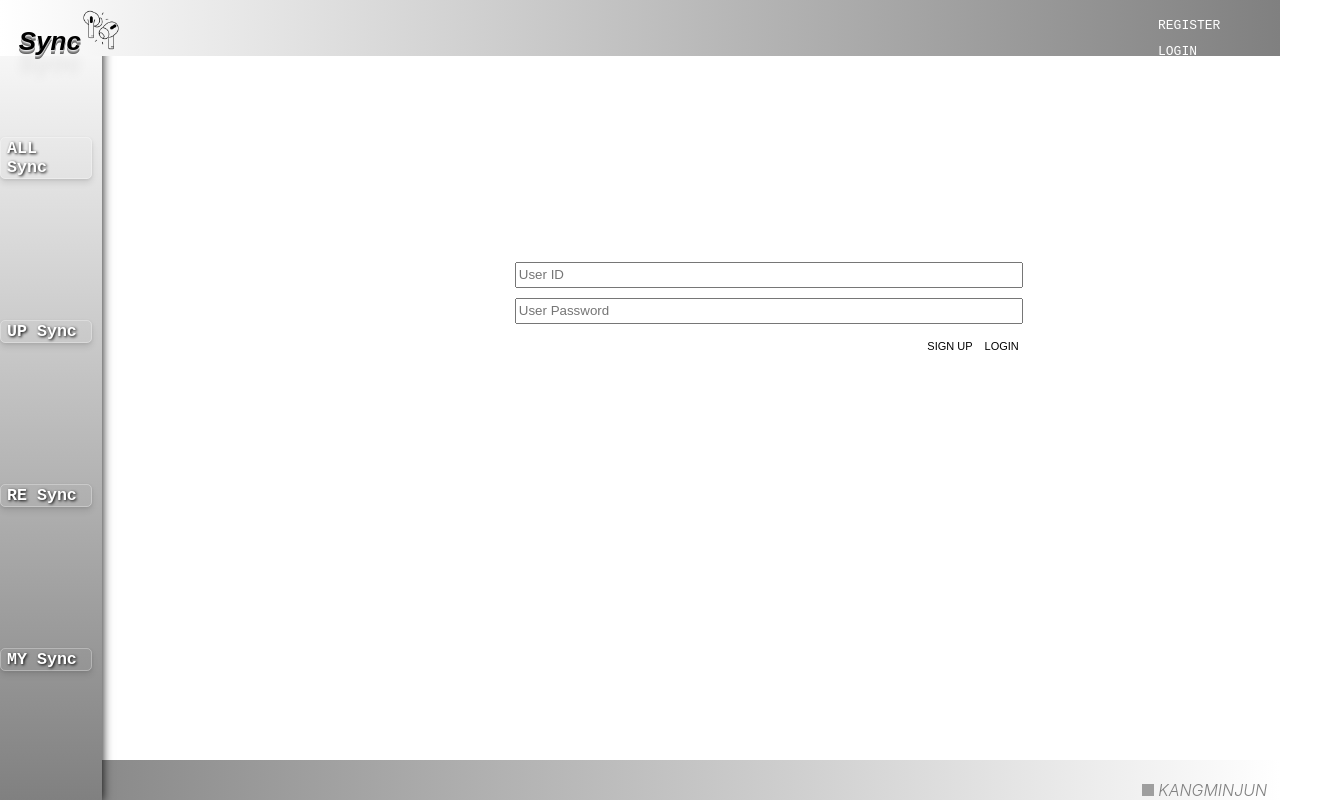
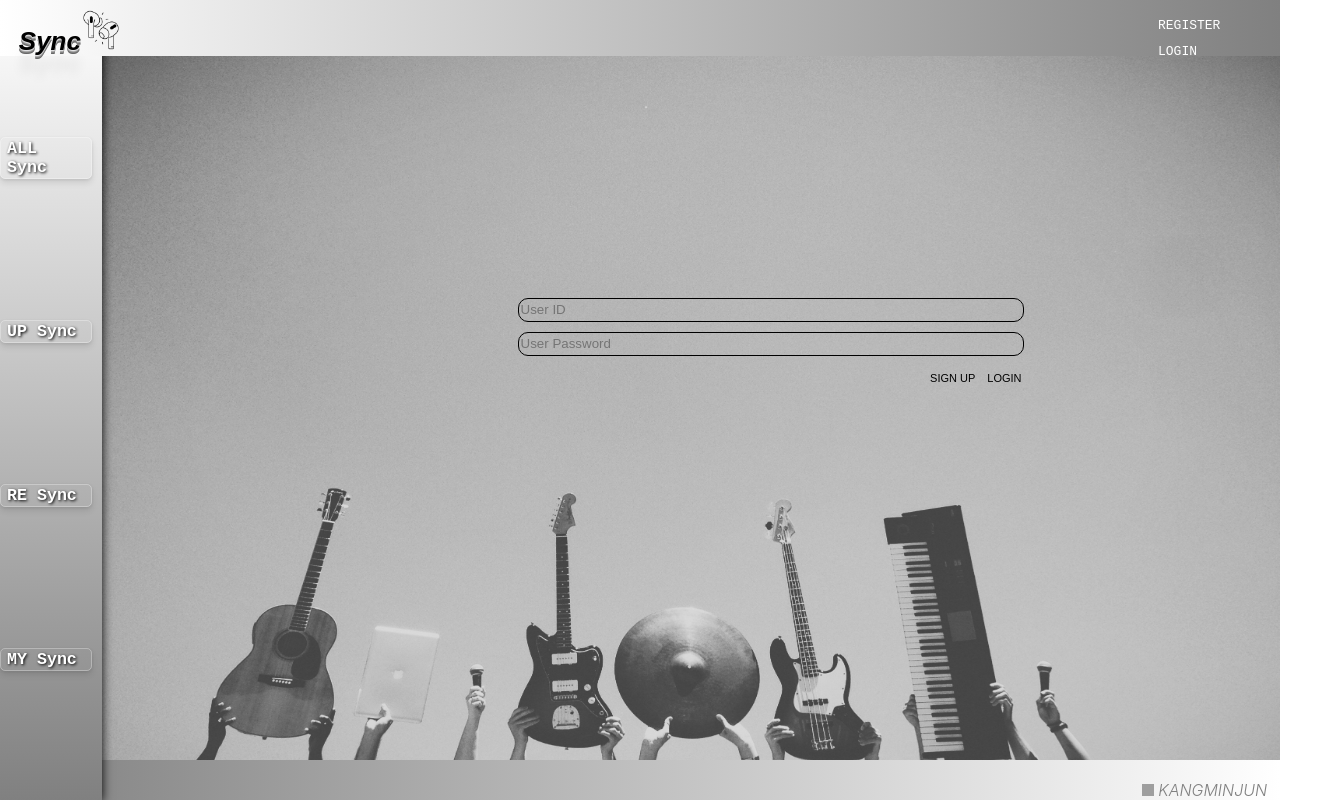
Before and after one commit to kang-minjune/Musics-Share, a React (Create React App) app in the folder client/: page /login in a window 1280 px wide. Shown: the whole page, 1338 px wide, since content can reach past the window. Built offline with nearby package versions, Linux system fonts and the light colour scheme; grey boxes are pictures that could not be loaded; a web font is replaced by a local one.

Commit message:
로그인창 디자인 수정

```diff
--- a/client/src/components/maincontent/maincontent.css
+++ b/client/src/components/maincontent/maincontent.css
@@ -15,7 +15,6 @@
     float: left;
     bottom: 0;
     position: fixed;
-
 }
 
 /* p CSS */
--- a/client/src/pages/login/login.css
+++ b/client/src/pages/login/login.css
@@ -1,8 +1,17 @@
 /* div CSS */
  .LoginMain {
-    width: 100%;
-    justify-self: center;
-    padding-top: 20%;
+    width: 95%;
+    height: 90vh;
+    background-color: white;
+    background-image: url("/public/background2.png");
+    background-position: bottom ;
+    background-repeat: no-repeat;
+    background-size: 100% 100%;
+    margin-left: 5%;
+    margin-bottom: 2%;
+    float: left;
+    bottom: 0;
+    position: fixed;
  }
 
  /* fieldset CSS */
@@ -13,8 +22,9 @@
 
  /* form CSS */
  .LoginForm {
-    margin-left: 15%;
-    margin-right: 15%;
+    margin-left: 12%;
+    margin-right: 12%;
+    margin-top: 20%;
     padding-left: 25%;
     padding-right: 25%;
     width: 510px;
@@ -34,6 +44,10 @@
      display: grid;
      flex: 1;
      margin-bottom: 2%;
+     background-color: transparent;
+     border: 1px solid black;
+     border-radius: 10px;
+     color: black;
  }
 
  .loginPwd {
@@ -42,6 +56,10 @@
      display: grid;
      flex: 1;
      margin-bottom: 2%;
+     background-color: transparent;
+     border: 1px solid black;
+     border-radius: 10px;
+     color: black;
  }
 
  /* button CSS */
```
